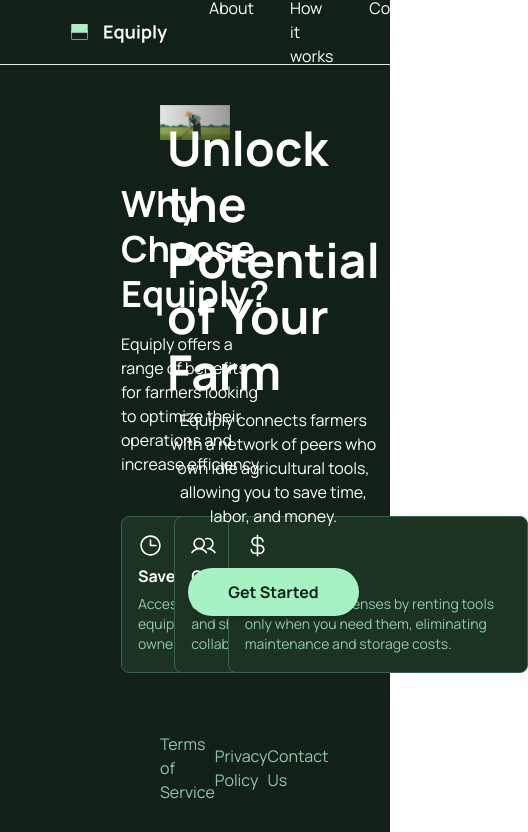
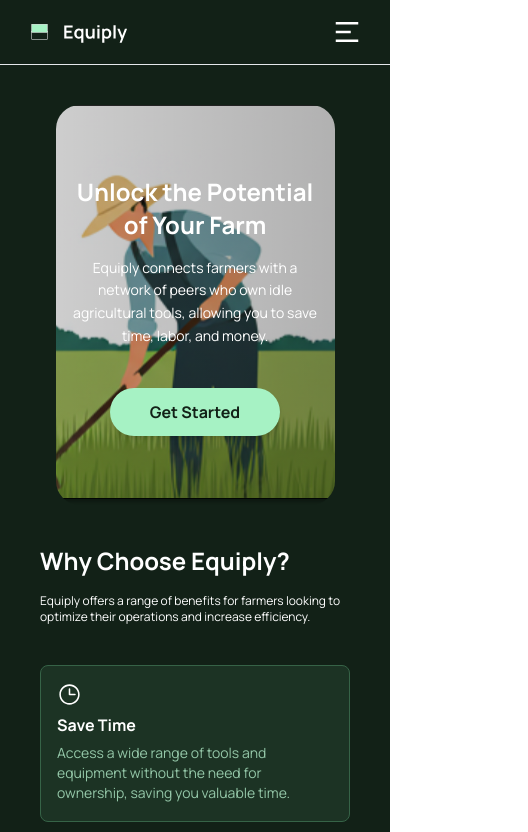
Before and after one commit to estherchinda/equiply, a Next.js app: page / in a window 390 px wide. Shown: the top 832 px of the page, 528 px wide, since content can reach past the window. Built offline with nearby package versions, Linux system fonts and the light colour scheme.

Commit message:
made landing responsive

```diff
--- a/app/globals.css
+++ b/app/globals.css
@@ -7,12 +7,12 @@
   --secondary-color: #A6F2C4;
 }
 
-@theme inline {
+/* @theme inline {
   --color-background: var(--background);
   --color-foreground: var(--foreground);
   --font-sans: var(--font-geist-sans);
   --font-mono: var(--font-geist-mono);
-}
+} */
 
 /* @media (prefers-color-scheme: dark) {
   :root {
--- a/app/layout.tsx
+++ b/app/layout.tsx
@@ -2,6 +2,7 @@
 import type { Metadata } from "next";
 import { Manrope } from 'next/font/google';
 import { Geist, Geist_Mono } from "next/font/google";
+import Navigation from "@/components/Navigation";
 import Footer from "@/components/Footer";
 
 const geistSans = Geist({
@@ -39,8 +40,9 @@
       <body
         className={`${geistSans.variable} ${geistMono.variable} ${manrope.className} antialiased`}
       >
+        <Navigation />
         {children}
-        <Footer/>
+        <Footer />
       </body>
     </html>
   );
--- a/app/page.tsx
+++ b/app/page.tsx
@@ -1,64 +1,79 @@
-import Navigation from "@/components/Navigation";
 import Image from "next/image";
 import Button from "@/components/ui/Button";
 
 export default function Home() {
   const cards = [
     {
-      "title": "Save Time",
-      "content": "Access a wide range of tools and equipment without the need for ownership, saving you valuable time.",
-      "img": "/clock.svg"
+      title: "Save Time",
+      content:
+        "Access a wide range of tools and equipment without the need for ownership, saving you valuable time.",
+      img: "/clock.svg",
     },
     {
-      "title": "Connect with Peers",
-      "content": "Connect with a network of local farmers and share resources, fostering a collaborative community.",
-      "img": "/peers.svg"
+      title: "Connect with Peers",
+      content:
+        "Connect with a network of local farmers and share resources, fostering a collaborative community.",
+      img: "/peers.svg",
     },
     {
-      "title": "Reduce Costs",
-      "content": "Reduce your expenses by renting tools only when you need them, eliminating maintenance and storage costs.",
-      "img": "/cost.svg"
+      title: "Reduce Costs",
+      content:
+        "Reduce your expenses by renting tools only when you need them, eliminating maintenance and storage costs.",
+      img: "/cost.svg",
     },
   ];
   return (
     <section>
-      <Navigation />
-      <div className="py-10 px-40 bg-[#122117] h-full">
+      <div className="py-10 px-10 md:px-20 lg:px-40 bg-[#122117] h-full">
         <div className="flex flex-col justify-center items-center">
-          <div className="relative">
+          <div className="relative w-[90%] h-[400px] md:h-[600px] lg:h-[450px] 2xl:h-[700px] rounded-md">
             <Image
-            src={"/hero.svg"}
-            alt="Hero Image"
-            height={450}
-            width={950}
+              src="/hero.svg"
+              alt="Hero Image"
+              fill
+              className="object-cover rounded-3xl"
+              priority
             />
-            <div className="absolute top-[40%] left-[10%] text-white space-y-2">
-              <h1 className="leading-14 font-extrabold text-5xl">Unlock the Potential of Your Farm</h1>
-              <p className="text-base font-normal leading-6 text-center">Equiply connects farmers with a network of peers who own idle agricultural tools, allowing you to save <br className="hidden md:block" /> time, labor, and money.</p>
-              <div className="flex justify-center items-center mt-10">
-                <Button content="Get Started"/>
+
+            <div className="absolute inset-0 flex flex-col items-center justify-center px-4 text-white text-center space-y-4">
+              <h1 className="text-2xl md:text-4xl lg:text-5xl 2xl:7xl font-extrabold leading-snug">
+                Unlock the Potential of Your Farm
+              </h1>
+              <p className="text-sm md:text-base 2xl:text-2xl max-w-xl leading-relaxed">
+                Equiply connects farmers with a network of peers who own idle
+                agricultural tools, allowing you to save time, labor, and money.
+              </p>
+              <div className="flex justify-center mt-6">
+                <Button content="Get Started" />
               </div>
             </div>
           </div>
 
           {/* why choose equiply */}
-          <div className="py-10 px-4 text-white w-fit">
+          <div className="py-10 px-0 md:px-4 text-white w-fit 2xl:w-full">
             <div className="space-y-4">
-              <h2 className="font-extrabold text-4xl leading-[45px]">Why Choose Equiply?</h2>
-              <p className="text-base font-normal leading-6 ">Equiply offers a range of benefits for farmers looking to optimize their operations and increase efficiency.</p>
+              <h2 className="font-extrabold text-2xl md:text-4xl md:leading-[45px]">
+                Why Choose Equiply?
+              </h2>
+              <p className="text-xs md:text-base font-normal md:leading-6 ">
+                Equiply offers a range of benefits for farmers looking to
+                optimize their operations and increase efficiency.
+              </p>
             </div>
 
-            <div className="grid grid-cols-3 gap-3 mt-10">
+            <div className="grid grid-cols-1 md:grid-cols-2 lg:grid-cols-3 gap-3 mt-10">
               {cards.map((card, index) => (
-                <div key={index} className="bg-[#1C3324] border border-[#366347] rounded-[8px] h-[157px] w-[300px] p-4 space-y-2">
-                  <Image
-                  src={card.img}
-                  alt="Icon"
-                  height={25}
-                  width={25}
-                  />
-                  <h3 className="text-base font-bold leading-5">{card.title}</h3>
-                  <p className="text-sm text-[#94C7A8] leading-5 font-light">{card.content}</p>
+                <div
+                  key={index}
+                  className="bg-[#1C3324] border border-[#366347] rounded-[8px] h-[157px] w-full lg:w-[300px] 2xl:w-full p-4 space-y-2"
+                >
+                  <Image src={card.img} alt="Icon" height={25} width={25} />
+                  <h3 className="text-base font-bold leading-5">
+                    {card.title}
+                  </h3>
+                  <p className="text-sm text-[#94C7A8] leading-5 font-light">
+                    {card.content}
+                  </p>
                 </div>
               ))}
             </div>
--- a/components/Footer.tsx
+++ b/components/Footer.tsx
@@ -1,17 +1,20 @@
 export default function Footer() {
-    const links = [
-        "Terms of Service",
-        "Privacy Policy",
-        "Contact Us",
-    ]
-    return (
-        <footer className="h-[150px] bg-[#122117] px-40 flex justify-center items-center flex-col gap-6">
-            <div className="flex justify-between items-center w-full">
-                {links.map((link, index) => (
-                    <p key={index} className="text-[#94C7A8] leading-6 text-base nav-link hover:cursor-pointer">{link}</p>
-                ))}
-            </div>
-            <p className="text-[#94C7A8] leading-6 text-base">&copy; 2025 Equiply. All rights reserved.</p>
-        </footer>
-    )
+  const links = ["Terms of Service", "Privacy Policy", "Contact Us"];
+  return (
+    <footer className="h-[150px] bg-[#122117] px-10 md:px-20 lg:px-40 flex justify-center items-start md:items-center flex-col gap-6">
+      <div className="flex flex-col md:flex-row justify-between items-start md:items-center w-full">
+        {links.map((link, index) => (
+          <p
+            key={index}
+            className="text-[#94C7A8] leading-6 text-base nav-link hover:cursor-pointer"
+          >
+            {link}
+          </p>
+        ))}
+      </div>
+      <p className="text-[#94C7A8] leading-6 text-base">
+        &copy; 2025 Equiply. All rights reserved.
+      </p>
+    </footer>
+  );
 }
--- a/components/Navigation.tsx
+++ b/components/Navigation.tsx
@@ -1,26 +1,39 @@
+"use client";
+
 import Image from "next/image";
-
-const links = [
-    'About',
-    'How it works',
-    'Contact',
-]
+import { useState } from "react";
+import { RiMenu2Fill } from "react-icons/ri";
 
 export default function Navigation() {
-    return (
-        <nav className="h-[65px] w-full px-10 py-3 bg-[#122117] flex justify-between items-center border-b border-[#E5E8EB]">
-            <Image
-            src={"/logo.svg"}
-            alt="Equiply 2025."
-            width={200}
-            height={200}
-            />
+  const links = ["About", "How it works", "Contact"];
 
-            <ul className="flex text-white gap-9">
-                {links.map((link, index) => (
-                    <li key={index} className="hover:cursor-pointer hover:text-[#A6F2C4] transition-colors duration-300 nav-link">{link}</li>
-                ))}
-            </ul>
-        </nav>
-    )
+  const [isMenuOpen, setIsMenuOpen] = useState(false);
+  const toggleMenu = () => {
+    setIsMenuOpen(!isMenuOpen);
+  };
+
+  return (
+    <nav className="h-[65px] w-full pr-7 md:px-10 py-3 bg-[#122117] flex justify-between items-center border-b border-[#E5E8EB]">
+      <Image src={"/logo.svg"} alt="Equiply 2025." width={200} height={200} style={{'width': 'auto', 'height': 'auto'}} />
+
+      <ul className="text-white gap-9 hidden md:flex">
+        {links.map((link, index) => (
+          <li
+            key={index}
+            className="hover:cursor-pointer hover:text-[#A6F2C4] nav-link"
+          >
+            {link}
+          </li>
+        ))}
+      </ul>
+
+      <RiMenu2Fill onClick={toggleMenu} className="text-white text-3xl md:hidden hover:cursor-pointer hover:text-[#A6F2C4] transition-colors duration-300" />
+
+      {isMenuOpen && (
+        <section>
+
+        </section>
+      )}
+    </nav>
+  );
 }
```
Also changed, not shown: package.json (+6 -5 lines), 1 other file (tests, documents, lock files or other folders).
